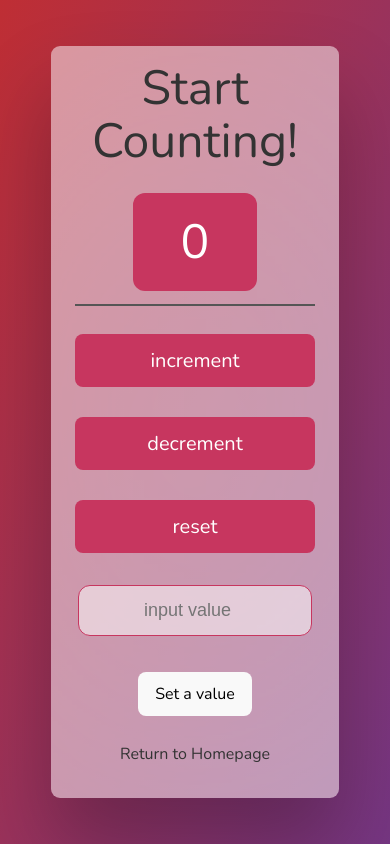
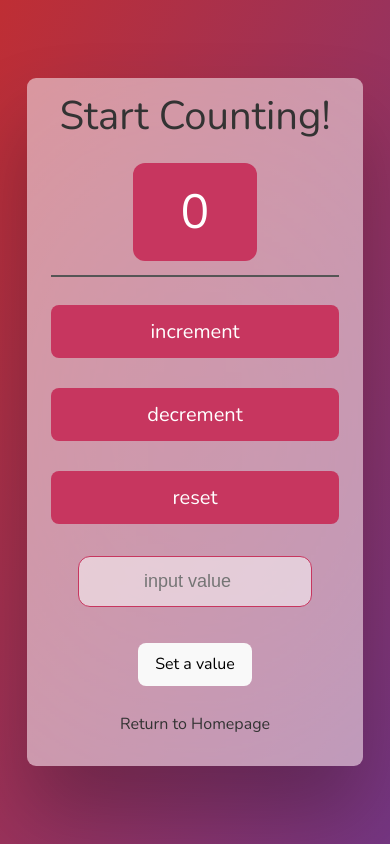
Before and after one commit to ololadeDOTdev/counter_app-version_2, a React (Vite) app: page /counter in a window 390 px wide. Built offline with nearby package versions, Linux system fonts and the light colour scheme.

Commit message:
media que fix

```diff
--- a/src/index.css
+++ b/src/index.css
@@ -127,9 +127,12 @@ button:hover {
   }
 }
 @media (max-width: 28em) {
+  .counter-header {
+    font-size: 2.5em;
+  }
   .App {
-    width: 15em;
-    height: 47em;
+    width: 18em;
+    height: 43em;
     padding: 0 24px;
   }
 }
```
